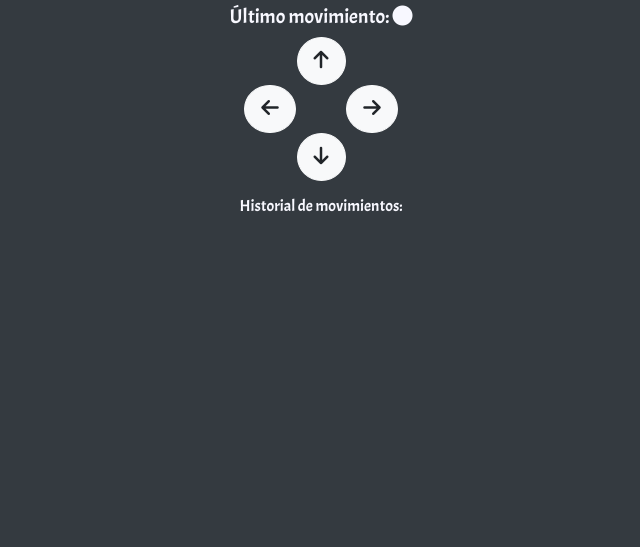
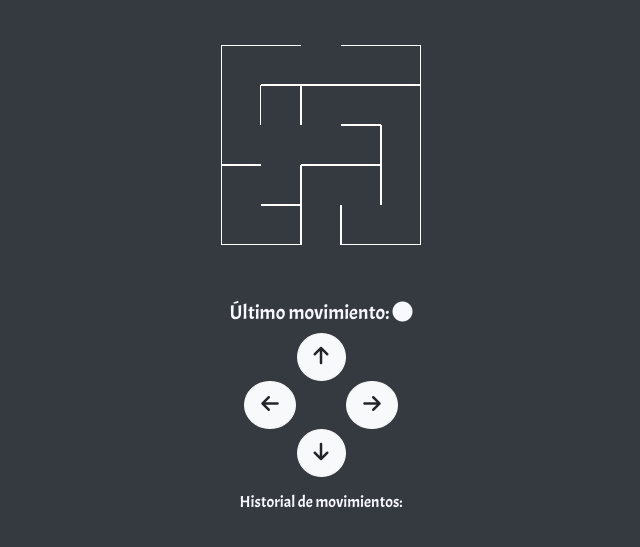
Before and after one commit to FFahrenheit/DarkMazeAutomatum, a plain HTML site: page index.html in a window 1280 px wide. Shown: the part 83-630 px from the top of the page, without its empty margins (319-959 px from the left). Drawn offline with nearby package versions, Linux system fonts and the light colour scheme.

Commit message:
Laberinto hecho
Con CSS Grid, quedó muy bonito

```diff
--- a/index.html
+++ b/index.html
@@ -28,6 +28,11 @@
     <div class="w-100 h-100 text-center bg-dark">
         <h1 class="py-3">Dark Maze</h1>
 
+        <div class="d-flex justify-content-center mb-3">
+            <div id="contenido">
+
+            </div>
+        </div>
         <div class="botones">
             <h5>
                 Último movimiento:
@@ -53,7 +58,7 @@
                 <i class="fas fa-arrow-down"></i>
             </button>
             <h6 class="mt-3">
-                Historial de movimientos:<br><br>
+                Historial de movimientos:<br>
                 <span id="historial"></span>
             </h6>
         </div>
--- a/js/controller.js
+++ b/js/controller.js
@@ -1,5 +1,6 @@
 const ultimo = document.getElementById('ultimo');
 const historial = document.getElementById('historial');
+const contenido = document.getElementById('contenido');
 
 const functions = {
     'ArrowUp': () => performButton(0),
@@ -15,12 +16,61 @@ const simbolos = [
     '<i class="fas fa-arrow-circle-left mx-1"></i>'
 ];
 
+const clases = [
+    'border-top: 1px white solid;',
+    'border-right: 1px white solid;',
+    'border-bottom: 1px white solid;',
+    'border-left: 1px white solid;',
+];
+
+function renderBoard(){
+    let body = '';
+    for(let i = 0; i < 7; i++){
+        for(let j = 0; j < 5; j++){
+            if( i === 0 && j == 2){
+                body += `<div id="25"></div>`;
+            }
+            else if( i === 6 && j == 2){
+                body += `<div id="0"></div>`;
+            }else if(i > 0 && i < 6){
+                const n = (i - 1)*5 + j + 1;
+                const style = getStyle(n);
+                body += `
+                <div style="${ style }" id="${n}">
+                </div>`;
+            }else{
+                body += '<div></div>'
+            }
+        }
+    }
+    console.log(body);
+    contenido.innerHTML = body;
+}
+
+//Init
+(()=>{
+    renderBoard();
+})();
+
+function getStyle(n){
+    let style = '';
+    const movimientos = transiciones[n];
+
+    movimientos.forEach((v, i) => {
+        if( v === n ){
+            style += clases[i];
+        }
+    });
+    return style;
+}
+
 function performButton(control){
     console.log({
         control
     });
     ultimo.innerHTML = simbolos[control];
     historial.innerHTML += simbolos[control];
+    goTo(n);
 }
 
 document.addEventListener('keydown', e => {
@@ -30,3 +80,7 @@ document.addEventListener('keydown', e => {
         handler();
     }
 });
+
+function goTo(n){
+    console.log(n);
+}
--- a/js/transiciones.js
+++ b/js/transiciones.js
@@ -22,7 +22,7 @@ const transiciones = [
     [8, 14, 13, 12],
     [14, 14, 14, 13],
     [10, 15, 20, 15],
-    [16, 16, 21, 16],
+    [16, 17, 21, 16],
     [12, 17, 17, 16],
     [18, 19, 23, 18],
     [19, 19, 24, 18],
--- a/styles/main.css
+++ b/styles/main.css
@@ -2,16 +2,21 @@ body, html{
     font-family: 'Acme', sans-serif;
     height: 100%;
     color: ghostwhite;
+    background-color: rgb(52,58,64);
 }
 
 .botones button{
     border-radius: 50%;
 }
-/*
-.hide-button{
-    background: transparent;
+
+#contenido{
+    display: grid;
+    grid-template-columns: repeat(5, 5vh);
+    grid-template-rows: repeat(7, 5vh);
 }
 
-.hide-button:hover{
-    cursor: default;
-} */
+.celda{
+    border: 1px black solid;
+    /* float: left; */
+
+}
```
